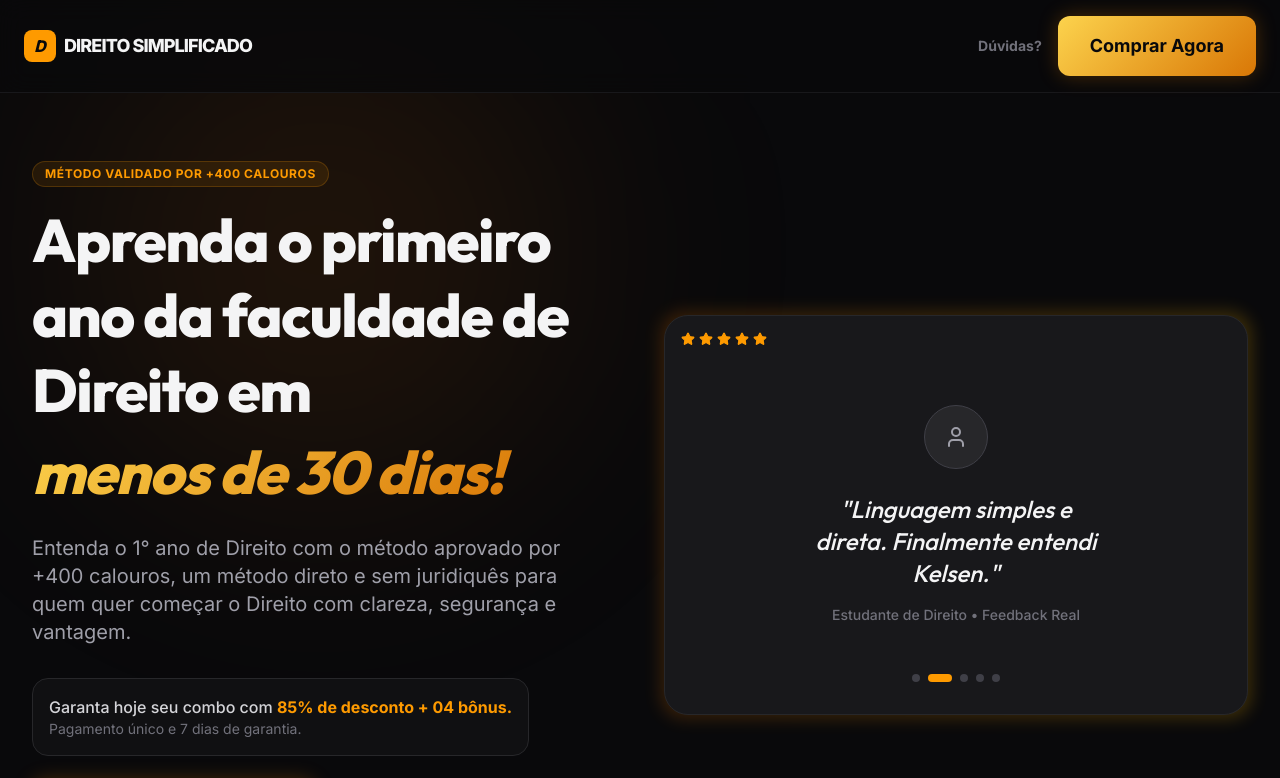
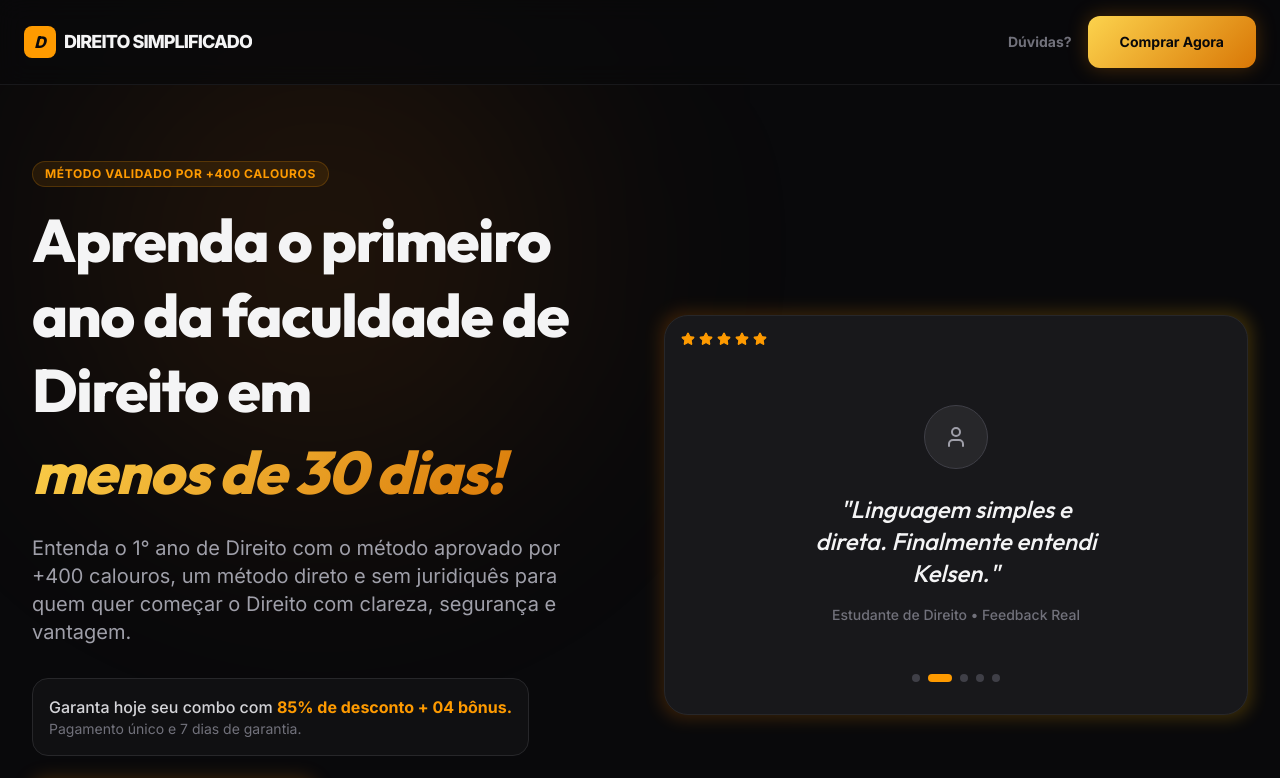
Before and after one commit to camposads-dot/campododireito-calouros, a React (Vite) app: page / in a window 1280 px wide. Shown: the top 778 px of the page. Built offline with nearby package versions, Linux system fonts and the light colour scheme.

Commit message:
ajuste de layout site

```diff
--- a/src/App.tsx
+++ b/src/App.tsx
@@ -804,16 +804,31 @@ const Footer = () => {
 
 export default function App() {
   return (
-    <div className="selection:bg-amber-500 selection:text-zinc-950">
-      <nav className="fixed top-0 left-0 right-0 z-50 bg-zinc-950/80 backdrop-blur-md border-b border-zinc-900 px-6 py-4">
+    <div className="selection:bg-amber-500 selection:text-zinc-950 overflow-x-hidden max-w-full">
+      <nav className="fixed top-0 left-0 right-0 z-50 bg-zinc-950/80 backdrop-blur-md border-b border-zinc-900 px-4 md:px-6 py-4 overflow-x-hidden">
         <div className="max-w-7xl mx-auto flex justify-between items-center">
-          <div className="flex items-center gap-2">
-            <div className="w-8 h-8 bg-amber-500 rounded-lg flex items-center justify-center text-zinc-950 font-black italic">D</div>
-            <span className="text-lg font-black tracking-tighter hidden sm:block">DIREITO SIMPLIFICADO</span>
+          <div className="flex items-center gap-2 min-w-0">
+            <div className="w-8 h-8 bg-amber-500 rounded-lg flex items-center justify-center text-zinc-950 font-black italic shrink-0">
+              D
+            </div>
+
+            <span className="text-lg font-black tracking-tighter hidden sm:block truncate">
+              DIREITO SIMPLIFICADO
+            </span>
           </div>
-          <div className="flex items-center gap-4">
-            <a href="#faq" className="text-sm font-bold text-zinc-500 hover:text-zinc-300 transition-colors">Dúvidas?</a>
-            <CTAButton href="#pricing" className="px-6 py-2 text-sm rounded-lg">
+
+          <div className="flex items-center gap-2 md:gap-4">
+            <a
+              href="#faq"
+              className="text-sm font-bold text-zinc-500 hover:text-zinc-300 transition-colors hidden sm:block"
+            >
+              Dúvidas?
+            </a>
+
+            <CTAButton
+              href="#pricing"
+              className="px-4 md:px-6 py-2 text-xs md:text-sm rounded-lg whitespace-nowrap"
+            >
               Comprar Agora
             </CTAButton>
           </div>
```
